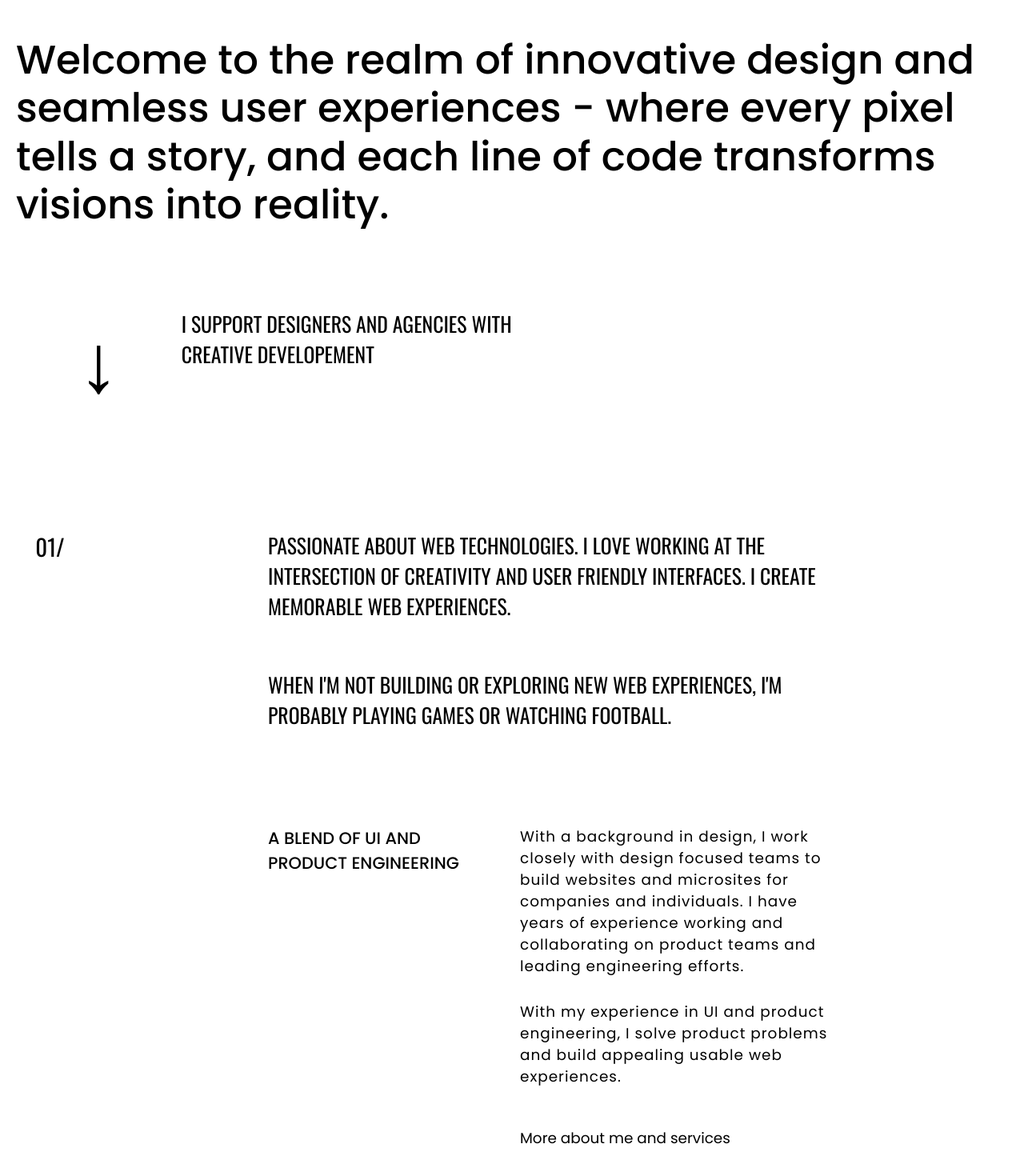
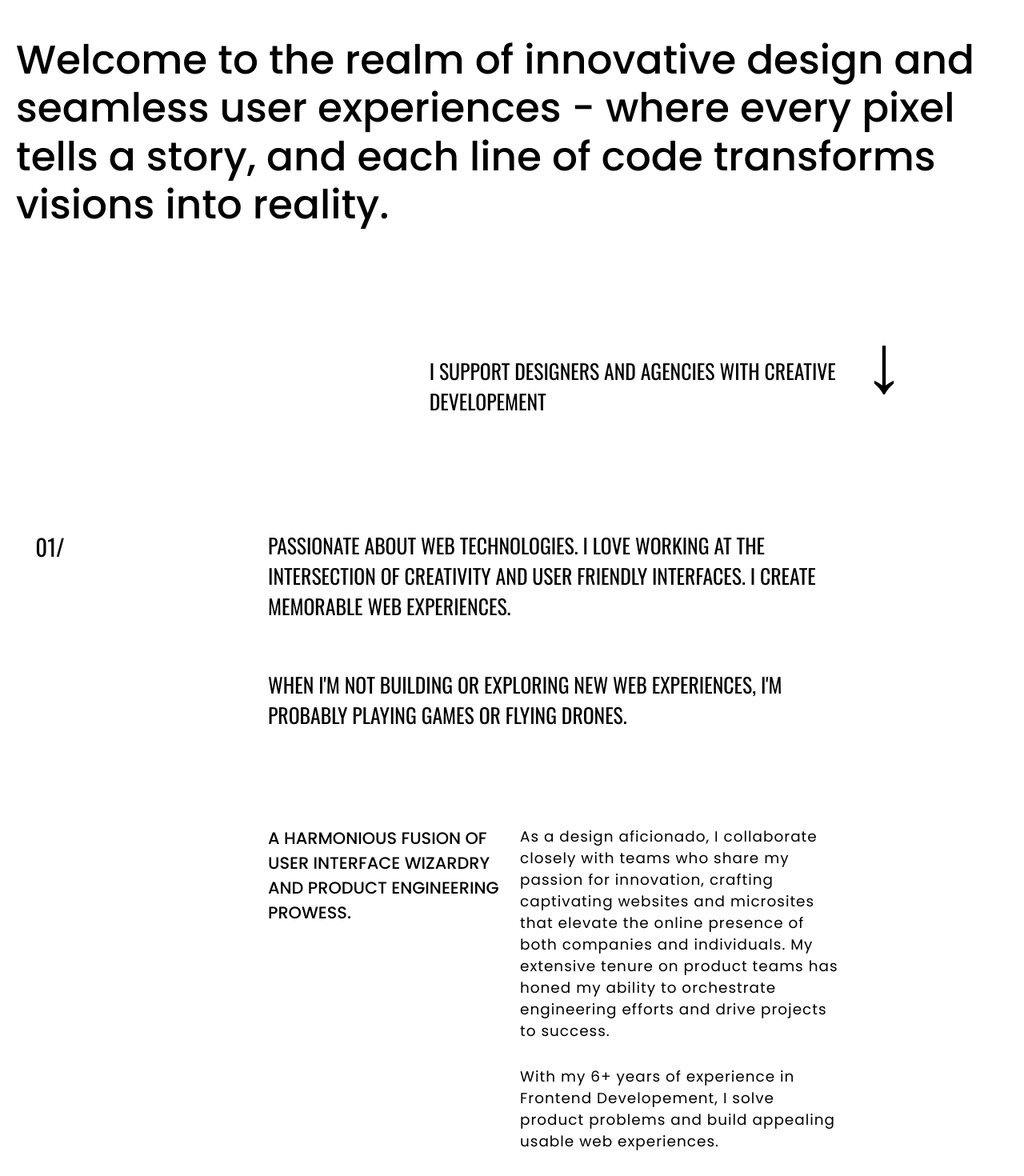
Before and after one commit to mitulpancholi/personalWebsite, a Next.js app: page / in a window 1280 px wide. Shown: the part 463-1933 px from the top of the page at 80% size. Before the commit the page ends 1899 px from the top, so only its background shows below. Built offline with nearby package versions, Linux system fonts and the light colour scheme.

Commit message:
About section text updated

```diff
--- a/components/home/about.tsx
+++ b/components/home/about.tsx
@@ -14,23 +14,24 @@ const About = () => {
         </MyIntro>
         <MyHobby>
           WHEN I&apos;M NOT BUILDING OR EXPLORING NEW WEB EXPERIENCES, I&apos;M
-          PROBABLY PLAYING GAMES OR WATCHING FOOTBALL.
+          PROBABLY PLAYING GAMES OR FLYING DRONES.
         </MyHobby>
       </AboutDescWrapper>
-      <IntroText>A blend of UI and Product Engineering</IntroText>
+      <IntroText>A harmonious fusion of user interface wizardry and product engineering prowess.</IntroText>
       <IntroDescWrapper>
         <p>
-          With a background in design, I work closely with design focused teams
-          to build websites and microsites for companies and individuals. I have
-          years of experience working and collaborating on product teams and
-          leading engineering efforts.
+          As a design aficionado, I collaborate closely with teams who share my
+          passion for innovation, crafting captivating websites and microsites
+          that elevate the online presence of both companies and individuals. My
+          extensive tenure on product teams has honed my ability to orchestrate
+          engineering efforts and drive projects to success.
         </p>
         <p>
-          With my experience in UI and product engineering, I solve product
+          With my 6+ years of experience in Frontend Developement, I solve product
           problems and build appealing usable web experiences.
         </p>
       </IntroDescWrapper>
-      <AboutLink>More about me and services</AboutLink>
+      {/* <AboutLink>More about me and services</AboutLink> */}
     </AboutWrapper>
   );
 };
@@ -63,7 +64,6 @@ const AboutDescWrapper = styled.article`
     grid-column-start: 4;
     grid-column-end: 11;
     margin-bottom: 100px;
-
   }
   grid-column-start: 1;
   grid-column-end: 7;
@@ -71,9 +71,7 @@ const AboutDescWrapper = styled.article`
   margin-bottom: 60px;
 `;
 
-const MyIntro = styled.p`
-
-`;
+const MyIntro = styled.p``;
 
 const MyHobby = styled.p`
   padding-top: 60px;
--- a/pages/index.tsx
+++ b/pages/index.tsx
@@ -40,14 +40,14 @@ const Description = styled.article`
 
 const ArrowWrapper = styled.span`
   @media ${devices.tablet} {
-    grid-column-start: 1;
-    grid-column-end: 3;
     span {
       ::before {
         margin-bottom: -18px;
       }
     }
   }
+  grid-column-start: 11;
+  grid-column-end: 12;
   font-size: ${Clamp(4, 8)};
   font-weight: 700;
   text-align: center;
@@ -70,11 +70,15 @@ const ArrowWrapper = styled.span`
 
 const ShortDesc = styled.span`
   @media ${devices.tablet} {
-    grid-column-start: 3;
-    grid-column-end: 7;
+  grid-column-start: 6;
+  align-items: flex-end;
+
   }
+  display: flex;
+  align-items: center;
   text-transform: uppercase;
   font-size: ${Clamp(1, 2)};
-  grid-column-start: 3;
-  grid-column-end: 12;
+  grid-row: 1/2;
+  grid-column-start: 1;
+  grid-column-end: 11;
 `;
```
Lines whose indentation alone changed are shown as unchanged.
